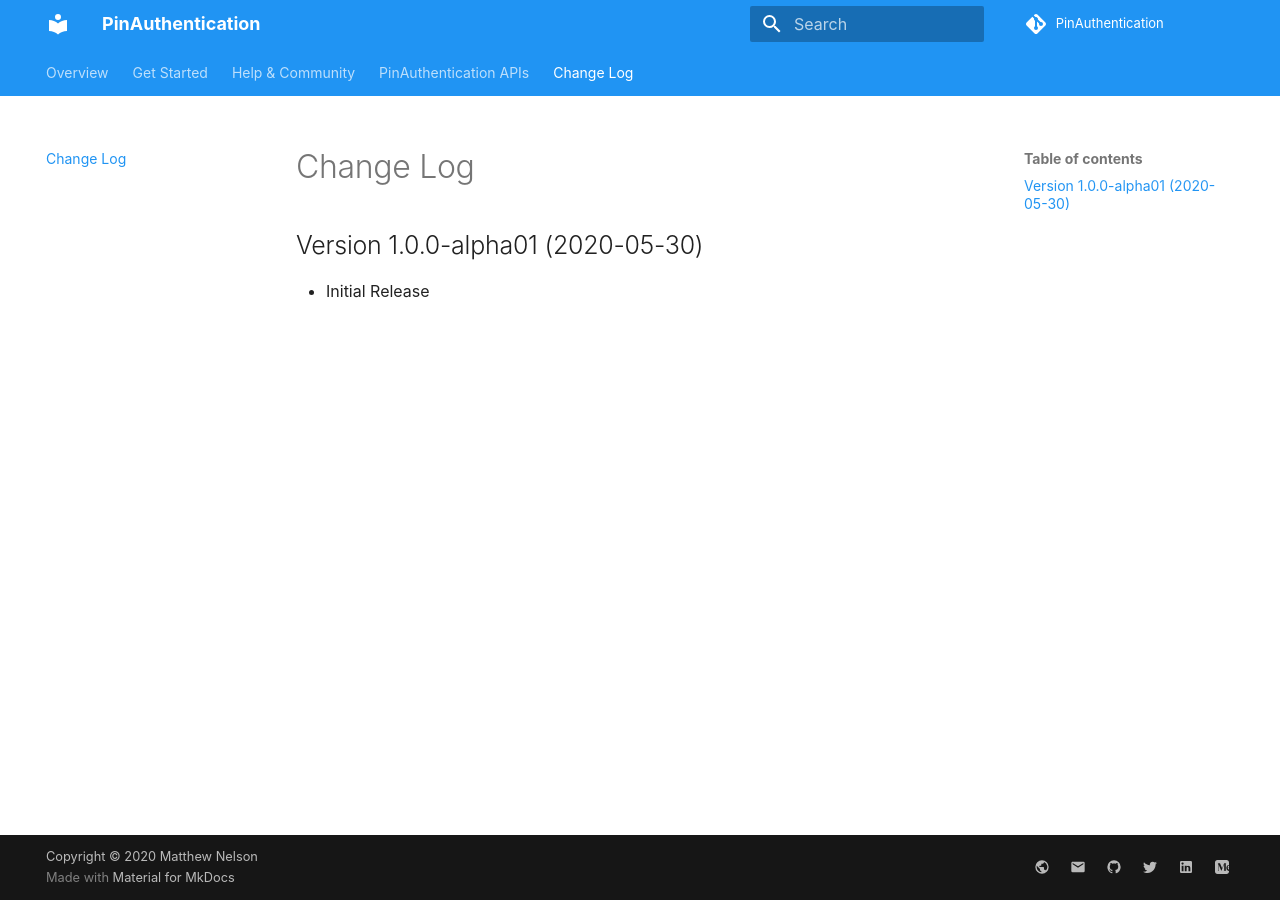
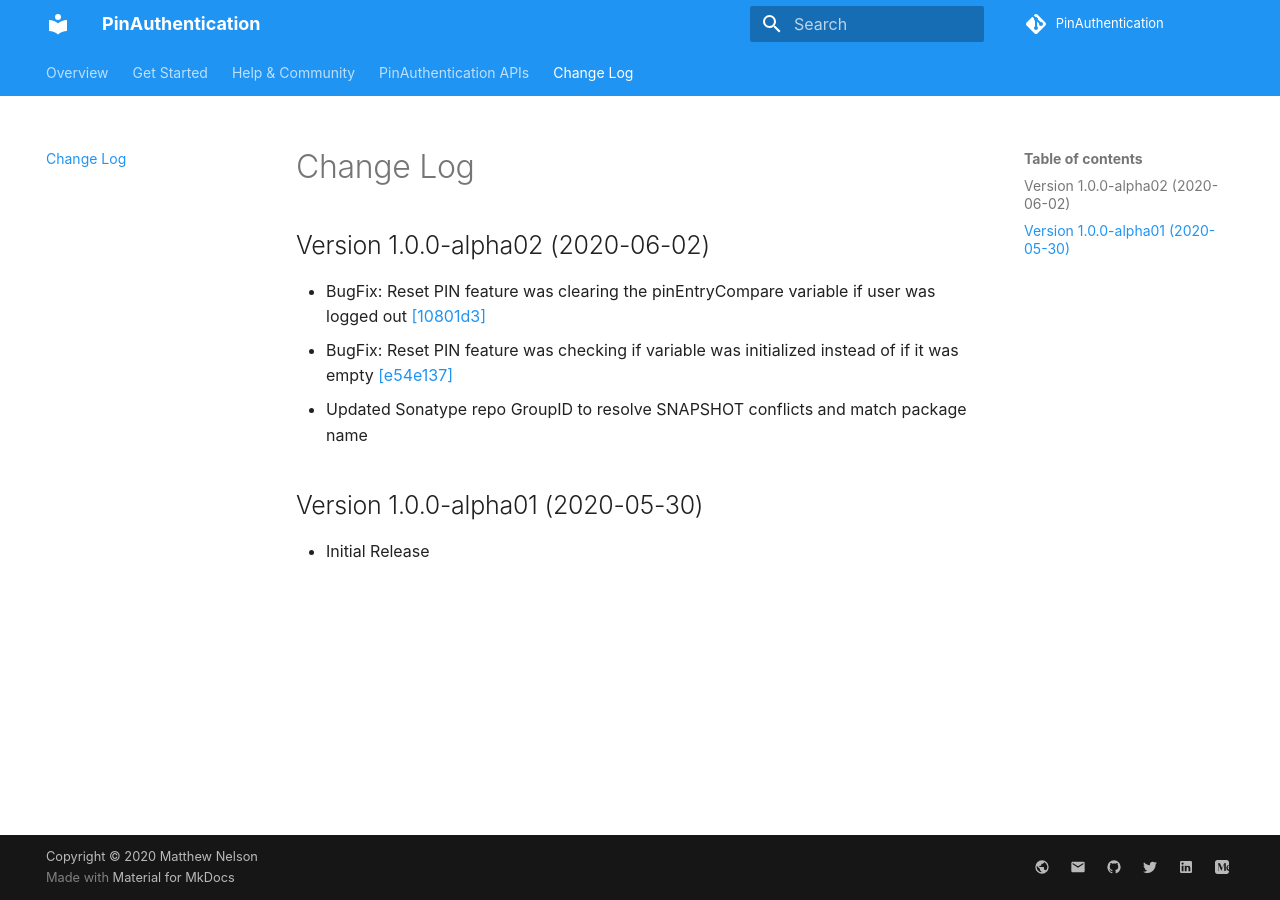
Before and after one commit to 05nelsonm/pin-authentication, an MkDocs documentation site: the page built from docs/changelog.md, in a window 1280 px wide. Built offline with MkDocs 1.6.1 and Material for MkDocs 9.7.7, drawn with Linux system fonts in a browser that asks for light colours; comment, search, counter and statistics services are not loaded.

Commit message:
update changelog

```diff
--- a/docs/changelog.md
+++ b/docs/changelog.md
@@ -1,4 +1,9 @@
 # Change Log
+
+## Version 1.0.0-alpha02 (2020-06-02)
+ - BugFix: Reset PIN feature was clearing the pinEntryCompare variable if user was logged out [[10801d3]](https://github.com/05nelsonm/pin-authentication/commit/10801d3af6ce19a11b1099068fbeebfee223ae69)
+ - BugFix: Reset PIN feature was checking if variable was initialized instead of if it was empty [[e54e137]](https://github.com/05nelsonm/pin-authentication/commit/e54e1370cade9c73572e8f7e5a629eb6fb6e65fb)
+ - Updated Sonatype repo GroupID to resolve SNAPSHOT conflicts and match package name
 
 ## Version 1.0.0-alpha01 (2020-05-30)
 
```
